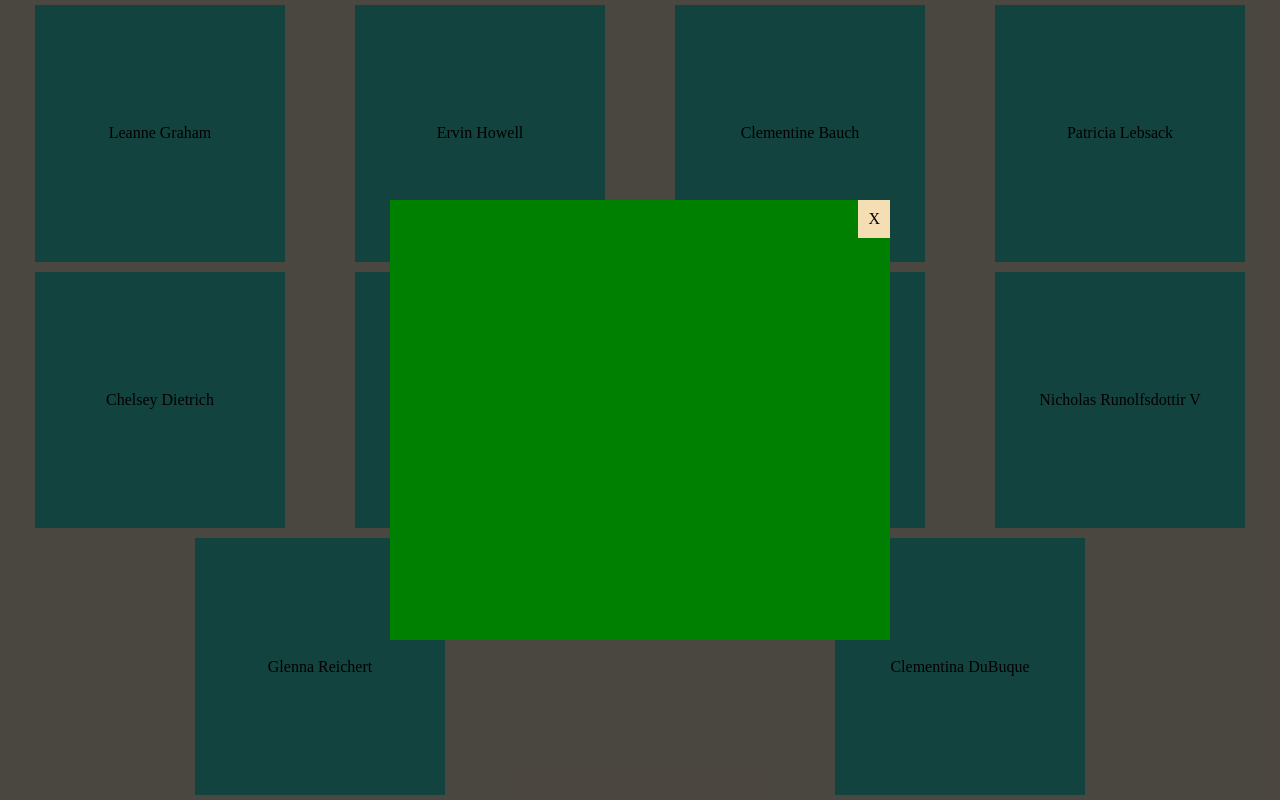
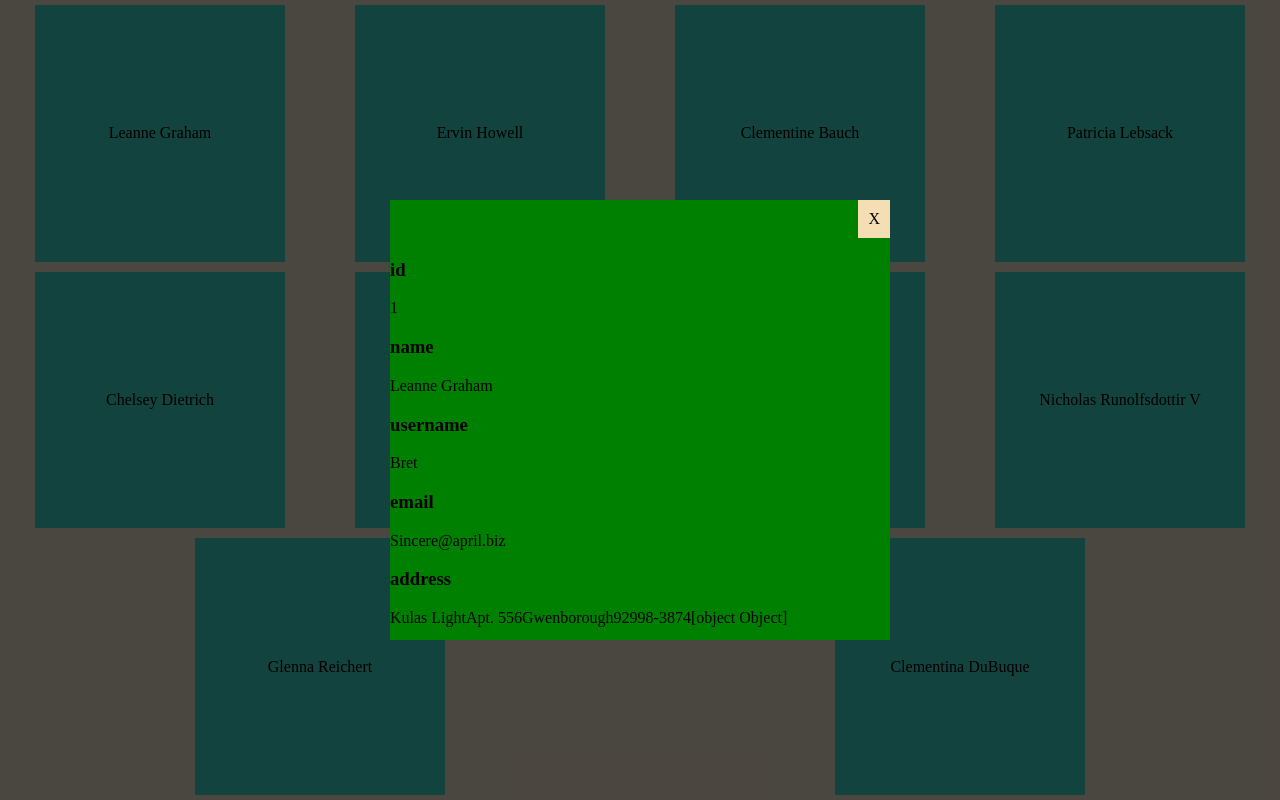
Before and after one commit to Muhammad-Bilal-code/10UserJson, a plain HTML site: page index.html in a window 1280 px wide. Both pictures are taken after a click on the element "Leanne Graham". Drawn offline with Linux system fonts and the light colour scheme.

Commit message:
Add files via upload

```diff
--- a/app.js
+++ b/app.js
@@ -250,7 +250,7 @@ var title;
   function handleDetail(e){
         // console.log(e.target.innerText)
         modalMain.style.display = "block";
-        // cont = document.getElementsByClassName("cont")[0];
+        cont = document.getElementsByClassName("cont")[0];
         // console.log(cont);
         // title = document.createElement("h2");
         // cont.appendChild(title);
@@ -259,17 +259,46 @@ var title;
         for(var objKeys of userData){
             // console.log(userData)
             // console.log(objKeys)
+            var targettedElm = e.target.innerText;
+
             for(var objKey in objKeys){
-                console.log(objKey)
+                if(targettedElm === objKeys[objKey]){
+                    for(var objKey in objKeys){
+                        if(typeof  objKeys[objKey] === "object"){
+                            // console.log("test")
+
+                            var paraHead = document.createElement("h3");
+                            cont.appendChild(paraHead)
+                            paraHead.innerText = objKey
+                            var para = document.createElement("p");
+                         cont.appendChild(para)
+                            for(var key1 in objKeys[objKey]){
+                                var span = document.createElement("span");
+                                para.appendChild(span);
+                                span.innerText = objKeys[objKey][key1]
+                            }
+                        }
+                        else{
+
+                            var paraHead = document.createElement("h3");
+                            cont.appendChild(paraHead)
+                            paraHead.innerText = objKey
+
+                            var para = document.createElement("p");
+                         cont.appendChild(para)
+                         para.innerText = objKeys[objKey]
+                        }
+                    }
+
             }
         }
 
 
     }
-
+}
 
     function handleClose(){
         modalMain.style.display = "none"
-        cont.removeChild(title);
+        // cont.removeChild(title);
 
   }
--- a/index.html
+++ b/index.html
@@ -64,6 +64,7 @@
     background-color: green;
     height: 100%;
     padding-top: 40px;
+    overflow-y: scroll;
 }
 .modal-main {
     display: none;
```
